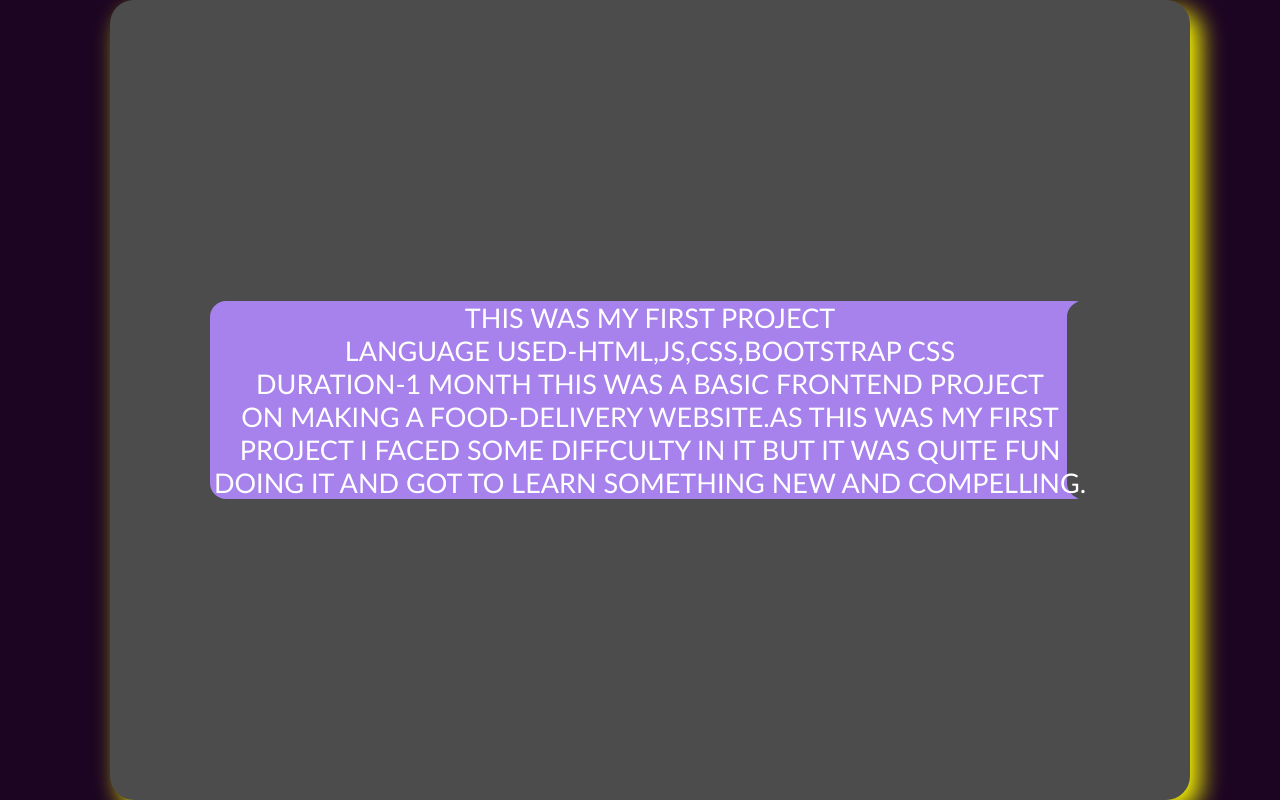
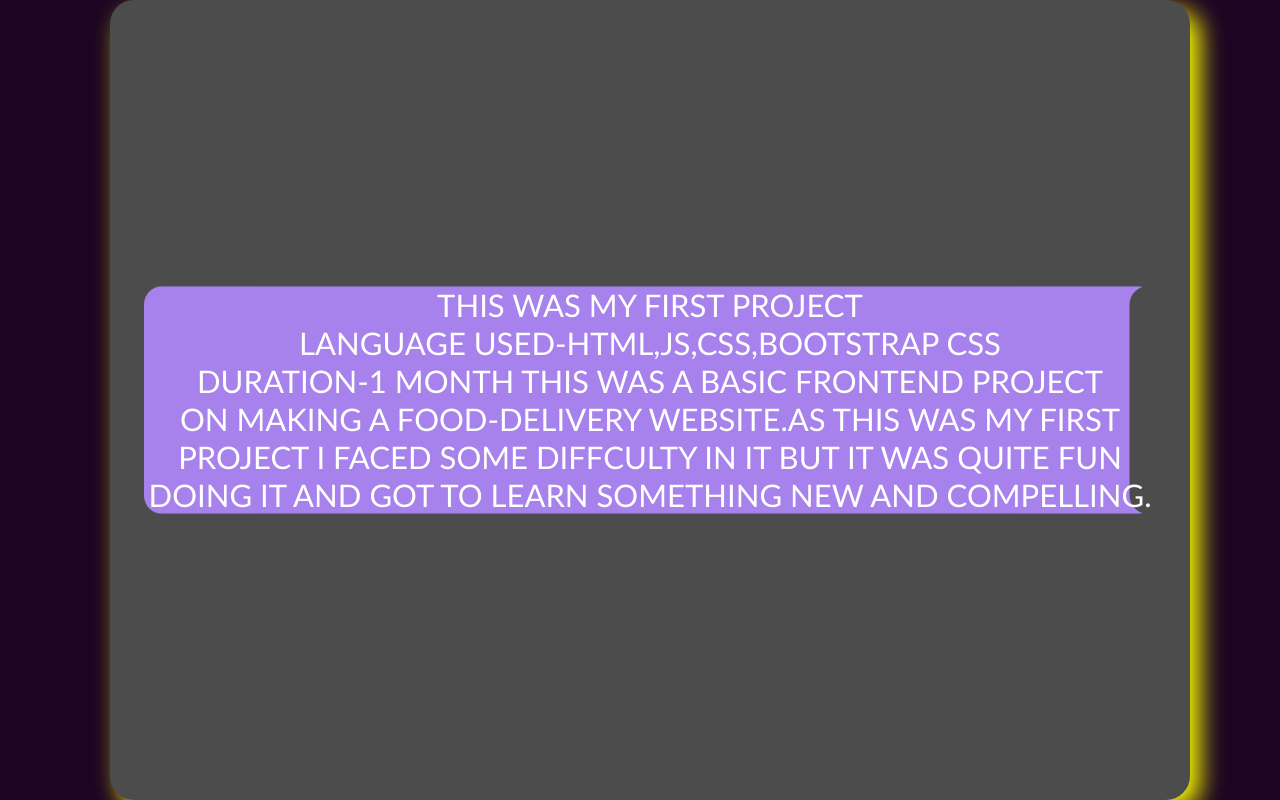
Before and after one commit to vasav11/Project-Catlogue, a plain HTML site: page index.html in a window 1280 px wide. In both pictures the pointer is over the element 649 px from the left and 1375 px from the top of the page. Shown: the part 975-1775 px from the top of the page. Drawn offline with Linux system fonts and the light colour scheme.

Commit message:
Update style.css

```diff
--- a/style.css
+++ b/style.css
@@ -239,6 +239,9 @@
     transition: color .5s ease-in-out, box-shadow .5s ease-in-out;
 }
 h3:hover{
+     -webkit-transform: scale(1.15);
+  -ms-transform:scale(1.15);
+  transform:scale(1.15);
   box-shadow: inset 857px  0 0 #A782EC;
   color: white;
 }
```
